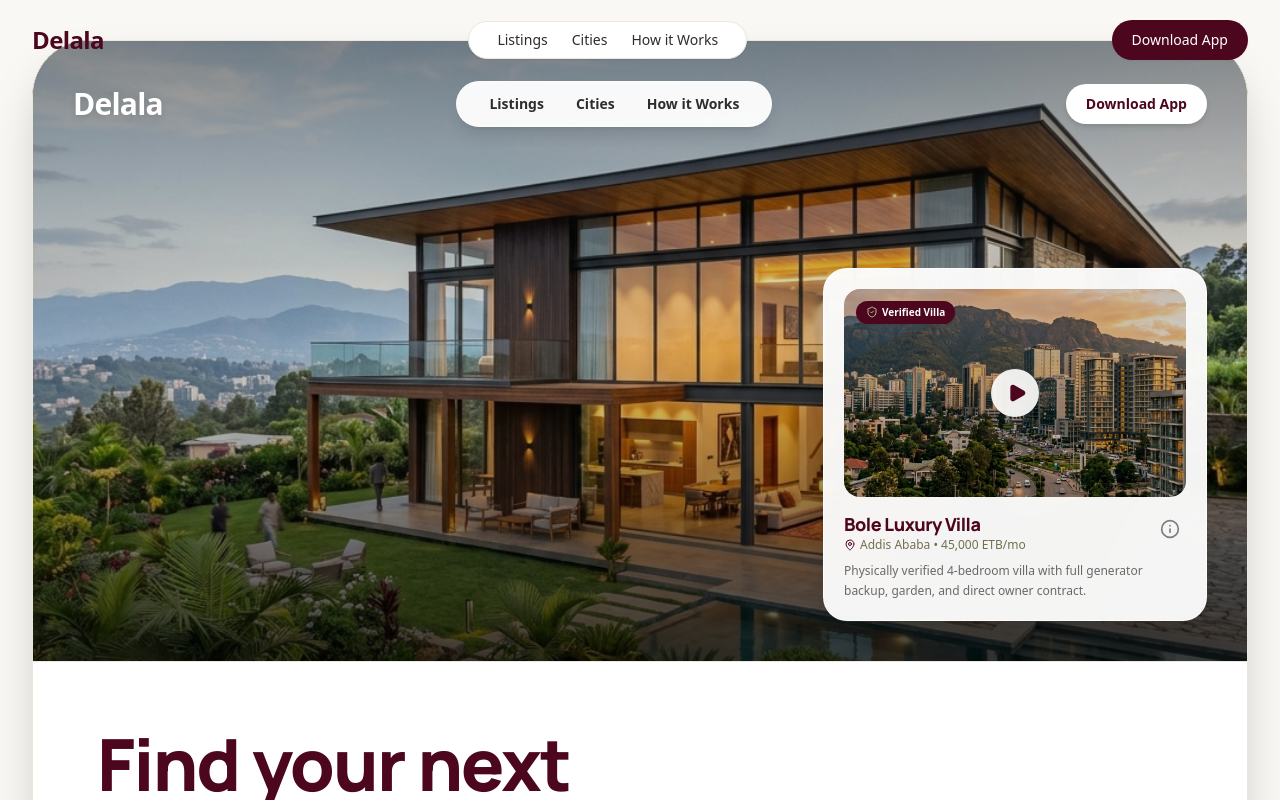
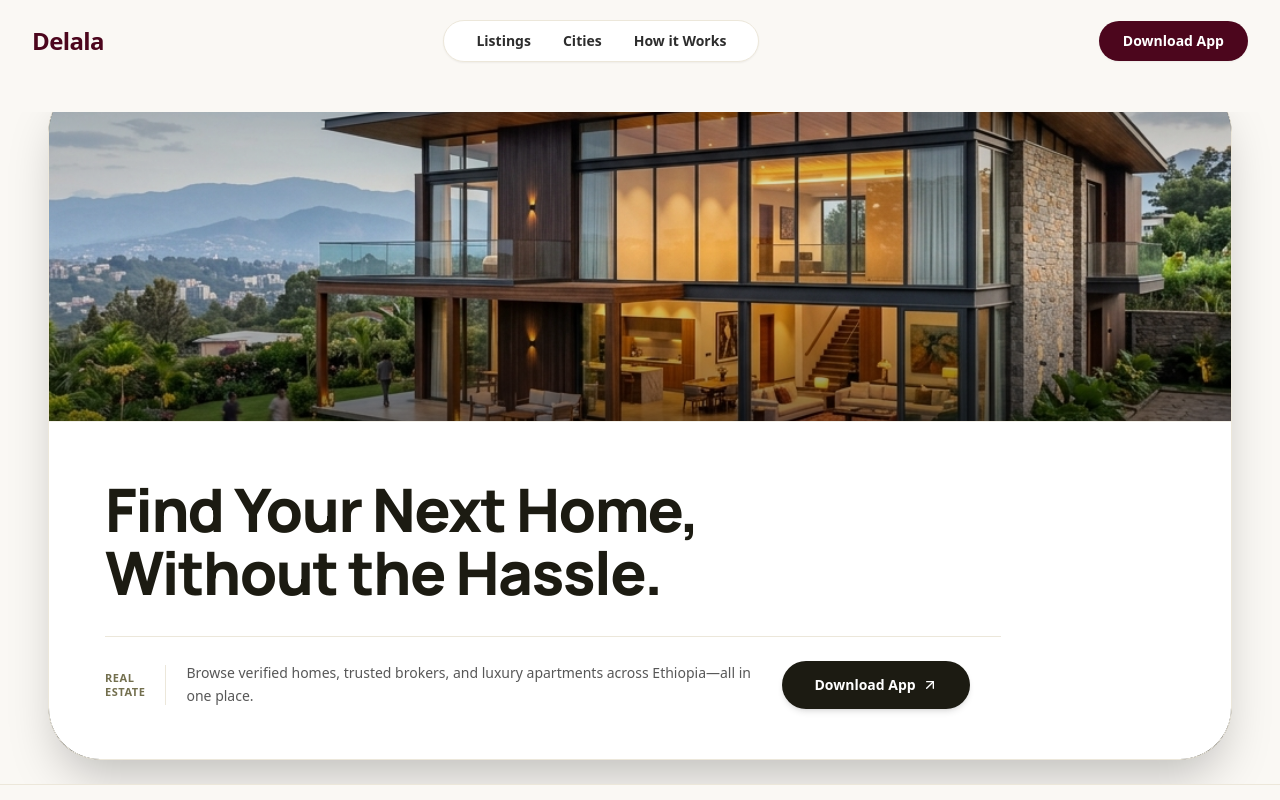
Before and after one commit to Tommy-devgit/Delala-Landing, a Next.js app in the folder client/: page / in a window 1280 px wide. Shown: the top 800 px of the page. Built offline with nearby package versions, Linux system fonts and the light colour scheme.

Commit message:
feat: implement landing page layout including navigation, FAQ section, footer, and call-to-action components

```diff
--- a/client/app/page.tsx
+++ b/client/app/page.tsx
@@ -14,11 +14,11 @@ import { Footer } from "@/components/footer";
 export default function Home() {
   return (
     <div className="min-h-screen flex flex-col bg-[#FAF8F4] selection:bg-[#B4C292]/40 selection:text-[#4C061D]">
-      {/* Sticky Header */}
+      {/* Top Navbar */}
       <Navbar />
 
       {/* Main Content Flow */}
-      <main className="flex-grow">
+      <main className="flex-grow pt-24 sm:pt-28">
         {/* 1. Reference Layout Inspired Hero */}
         <Hero />
 
@@ -31,13 +31,13 @@ export default function Home() {
         {/* 4. How It Works 3-Step Journey */}
         <HowItWorks />
 
-        {/* 5. Mobile App Dual Device Showcase */}
+        {/* 5. Mobile App Showcase */}
         <AppShowcase />
 
         {/* 6. Popular Cities Showcase */}
         <PopularCities />
 
-        {/* 7. Why Delala (Traditional vs Delala) */}
+        {/* 7. Why Delala */}
         <WhyDelala />
 
         {/* 8. Verified Testimonials */}
--- a/client/components/footer.tsx
+++ b/client/components/footer.tsx
@@ -2,7 +2,7 @@
 
 import Link from "next/link";
 import { NAV_ITEMS } from "@/lib/constants";
-import { MapPin, Mail, Phone, Heart } from "lucide-react";
+import { MapPin, Mail, Phone } from "lucide-react";
 
 export function Footer() {
   return (
@@ -11,18 +11,8 @@ export function Footer() {
         <div className="grid grid-cols-1 md:grid-cols-2 lg:grid-cols-5 gap-10 lg:gap-12 mb-12">
           {/* Brand Col */}
           <div className="lg:col-span-2 space-y-4">
-            <Link href="/" className="flex items-center gap-2.5">
-              <div className="w-10 h-10 rounded-xl bg-[#4C061D] flex items-center justify-center text-[#B4C292] font-semibold text-xl border border-[#B4C292]/30">
-                D
-              </div>
-              <div className="flex items-center gap-2">
-                <span className="font-heading font-extrabold text-2xl tracking-tight text-white">
-                  Delala
-                </span>
-                <span className="px-2 py-0.5 rounded-full text-xs font-semibold bg-[#B4C292]/20 text-[#B4C292] border border-[#B4C292]/30">
-                  ደላላ
-                </span>
-              </div>
+            <Link href="/" className="font-heading font-black text-2xl tracking-tight text-white">
+              Delala
             </Link>
 
             <p className="text-sm text-[#FAF8F4]/75 leading-relaxed max-w-sm">
@@ -35,7 +25,7 @@ export function Footer() {
             </div>
           </div>
 
-          {/* Quick Navigation Links */}
+          {/* Navigation */}
           <div>
             <h4 className="font-heading font-bold text-sm text-white uppercase tracking-wider mb-4">
               Navigation
@@ -54,7 +44,7 @@ export function Footer() {
             </ul>
           </div>
 
-          {/* Top Cities */}
+          {/* Featured Cities */}
           <div>
             <h4 className="font-heading font-bold text-sm text-white uppercase tracking-wider mb-4">
               Featured Cities
@@ -62,36 +52,31 @@ export function Footer() {
             <ul className="space-y-2.5 text-sm text-[#FAF8F4]/70 font-medium">
               <li>
                 <a href="#cities" className="hover:text-[#B4C292] transition-colors">
-                  Addis Ababa (አዲስ አበባ)
+                  Addis Ababa
                 </a>
               </li>
               <li>
                 <a href="#cities" className="hover:text-[#B4C292] transition-colors">
-                  Hawassa (ሀዋሳ)
+                  Hawassa
                 </a>
               </li>
               <li>
                 <a href="#cities" className="hover:text-[#B4C292] transition-colors">
-                  Adama (አዳማ)
+                  Adama
                 </a>
               </li>
               <li>
                 <a href="#cities" className="hover:text-[#B4C292] transition-colors">
-                  Bahir Dar (ባሕር ዳር)
-                </a>
-              </li>
-              <li>
-                <a href="#cities" className="hover:text-[#B4C292] transition-colors">
-                  Dire Dawa (ድሬዳዋ)
+                  Bahir Dar
                 </a>
               </li>
             </ul>
           </div>
 
-          {/* Contact Details */}
+          {/* Contact */}
           <div>
             <h4 className="font-heading font-bold text-sm text-white uppercase tracking-wider mb-4">
-              Contact & Support
+              Contact
             </h4>
             <ul className="space-y-3 text-sm text-[#FAF8F4]/70">
               <li className="flex items-center gap-2.5">
@@ -106,19 +91,13 @@ export function Footer() {
                   +251 911 002 233
                 </a>
               </li>
-              <li className="text-xs text-[#FAF8F4]/50 pt-2">
-                Mon - Sat: 8:30 AM - 6:00 PM EAT
-              </li>
             </ul>
           </div>
         </div>
 
-        {/* Bottom Copyright & Legal */}
         <div className="pt-8 border-t border-[#ECE7DA]/10 flex flex-col sm:flex-row items-center justify-between gap-4 text-xs text-[#FAF8F4]/60">
-          <div className="flex items-center gap-1">
-            <span>© {new Date().getFullYear()} Delala Technologies Inc. Made with</span>
-            <Heart className="w-3.5 h-3.5 fill-[#B4C292] text-[#B4C292] inline mx-0.5" />
-            <span>for Ethiopia.</span>
+          <div>
+            © {new Date().getFullYear()} Delala Technologies Inc. All rights reserved.
           </div>
 
           <div className="flex items-center gap-6">
@@ -128,9 +107,6 @@ export function Footer() {
             <a href="#" className="hover:text-white transition-colors">
               Terms of Service
             </a>
-            <a href="#" className="hover:text-white transition-colors">
-              Broker Charter
-            </a>
           </div>
         </div>
       </div>
--- a/client/components/hero.tsx
+++ b/client/components/hero.tsx
@@ -1,154 +1,71 @@
 "use client";
 
-import { useState } from "react";
-import { VideoModal } from "@/components/video-modal";
-import { NAV_ITEMS } from "@/lib/constants";
-import { Play, Info, ArrowUpRight, MapPin, ShieldCheck } from "lucide-react";
-import { motion } from "framer-motion";
-import Link from "next/link";
+import { ArrowUpRight } from "lucide-react";
 
 export function Hero() {
-  const [videoModalOpen, setVideoModalOpen] = useState(false);
+  return (
+    <section className="relative bg-[#FAF8F4] select-none overflow-hidden pb-4 sm:pb-6">
+      {/* Outer Padding Container pulled slightly upward (-mt) with balanced horizontal spacing */}
+      <div className="max-w-7xl mx-auto px-6 sm:px-10 lg:px-12 -mt-4 sm:-mt-6 lg:-mt-8">
 
-  return (
-    <section className="relative pt-6 sm:pt-10 pb-12 bg-[#FAF8F4] select-none">
-      <div className="max-w-7xl mx-auto px-4 sm:px-6 lg:px-8">
-        {/* Main Hero Container Frame matching reference layout structure */}
-        <div className="relative w-full rounded-[32px] sm:rounded-[44px] md:rounded-[56px] overflow-hidden bg-[#3B3923] shadow-2xl border border-[#ECE7DA]">
+        {/* MAIN HERO CARD CONTAINER — STRICT MAX 100VH HEIGHT & TUCKED UPWARD */}
+        <div className="relative w-full max-h-[calc(100vh-120px)] min-h-[480px] sm:min-h-[540px] rounded-[36px] sm:rounded-[44px] lg:rounded-[52px] overflow-hidden shadow-2xl bg-[#1c1b12] border border-[#ECE7DA] flex flex-col justify-between">
 
-          {/* TOP SECTION: Massive High-Res Photo Canvas with Integrated Top Pill Bar */}
-          <div className="relative min-h-[480px] sm:min-h-[540px] lg:min-h-[620px] w-full flex flex-col justify-between p-6 sm:p-10">
-            {/* Background Visual Asset */}
+          {/* 1. TOP VISUAL PHOTO BACKDROP */}
+          <div className="relative flex-1 min-h-[280px] sm:min-h-[340px] w-full overflow-hidden">
+            {/* Background Visual Photo */}
             <img
               src="/images/hero_property.png"
               alt="Delala Luxury Ethiopian Property"
-              className="absolute inset-0 w-full h-full object-cover object-center opacity-90"
+              className="absolute inset-0 w-full h-full object-cover object-center"
             />
-            {/* Dark vignette gradient for contrast */}
-            <div className="absolute inset-0 bg-gradient-to-b from-black/40 via-transparent to-black/70" />
-
-            {/* INTEGRATED NAVBAR MATCHING REFERENCE NOTCH STYLE */}
-            <div className="relative z-20 flex items-center justify-between w-full">
-              {/* Brand Logo */}
-              <Link href="/" className="font-heading font-black text-2xl sm:text-3xl tracking-tight text-white drop-shadow-md">
-                Delala
-              </Link>
-
-              {/* Integrated Center Pill Notch */}
-              <nav className="hidden md:flex items-center gap-8 bg-white/95 backdrop-blur-md px-8 py-3 rounded-full border border-white/60 shadow-lg text-sm font-semibold text-[#2D2D2D]">
-                {NAV_ITEMS.map((item) => (
-                  <Link
-                    key={item.label}
-                    href={item.href}
-                    className="hover:text-[#4C061D] transition-colors"
-                  >
-                    {item.label}
-                  </Link>
-                ))}
-              </nav>
-
-              {/* Right Action Buttons */}
-              <div className="flex items-center gap-3">
-                <a
-                  href="#download"
-                  className="px-5 py-2.5 rounded-full bg-white text-[#4C061D] font-bold text-xs sm:text-sm shadow-md hover:bg-[#FAF8F4] transition-all"
-                >
-                  Download App
-                </a>
-              </div>
+            {/* Soft Dark Vignette Overlay */}
+            <div className="absolute inset-0 bg-gradient-to-b from-black/30 via-transparent to-black/50 pointer-events-none" />
           </div>
 
-            {/* FLOATING MEDIA CARD ON BOTTOM RIGHT MATCHING REFERENCE PHOTO */}
-            <div className="relative z-20 self-end mt-auto pt-10">
-              <motion.div
-                initial={{ opacity: 0, y: 20 }}
-                animate={{ opacity: 1, y: 0 }}
-                transition={{ duration: 0.6, delay: 0.2 }}
-                className="w-72 sm:w-80 md:w-96 bg-white/95 backdrop-blur-xl p-4 sm:p-5 rounded-3xl border border-white/80 shadow-2xl text-[#2D2D2D]"
-              >
-                <div className="relative h-44 sm:h-52 w-full rounded-2xl overflow-hidden mb-4 group cursor-pointer" onClick={() => setVideoModalOpen(true)}>
-                  <img
-                    src="/images/city_addis_ababa.png"
-                    alt="Addis Ababa Bole Property"
-                    className="w-full h-full object-cover group-hover:scale-105 transition-transform duration-500"
-                  />
-                  <div className="absolute inset-0 bg-black/20 group-hover:bg-black/30 transition-colors" />
+          {/* 2. BOTTOM CONTENT SECTION (Video box removed per request) */}
+          <div className="relative z-20 bg-white p-8 sm:p-12 lg:p-14 border-t border-[#ECE7DA]/60">
+            <div className="max-w-4xl">
 
-                  {/* Play Button Icon */}
-                  <div className="absolute inset-0 flex items-center justify-center">
-                    <div className="w-12 h-12 rounded-full bg-white/90 backdrop-blur-md text-[#4C061D] flex items-center justify-center shadow-lg group-hover:scale-110 transition-transform">
-                      <Play className="w-5 h-5 fill-[#4C061D] translate-x-0.5" />
-                    </div>
-                  </div>
-
-                  {/* Verified Tag */}
-                  <span className="absolute top-3 left-3 bg-[#4C061D] text-white text-[10px] font-bold px-2.5 py-1 rounded-full flex items-center gap-1 shadow-xs">
-                    <ShieldCheck className="w-3 h-3 text-[#B4C292]" /> Verified Villa
-                  </span>
-                </div>
-
-                <div className="flex items-start justify-between mb-2">
-                  <div>
-                    <h3 className="font-heading font-extrabold text-lg text-[#4C061D] leading-tight">
-                      Bole Luxury Villa
-                    </h3>
-                    <div className="flex items-center gap-1 text-xs text-[#736F4E] font-medium mt-0.5">
-                      <MapPin className="w-3 h-3 text-[#4C061D]" /> Addis Ababa • 45,000 ETB/mo
-                    </div>
-                  </div>
-                  <button
-                    onClick={() => setVideoModalOpen(true)}
-                    className="p-1.5 rounded-full hover:bg-[#FAF8F4] text-[#2D2D2D]/60 hover:text-[#4C061D] transition-colors"
-                  >
-                    <Info className="w-5 h-5" />
-                  </button>
-                </div>
-
-                <p className="text-xs text-[#2D2D2D]/70 font-normal leading-relaxed line-clamp-2">
-                  Physically verified 4-bedroom villa with full generator backup, garden, and direct owner contract.
-                </p>
-              </motion.div>
-            </div>
-          </div>
-
-          {/* BOTTOM LEFT SECTION: INSET WHITE CONTENT CONTAINER MATCHING REFERENCE LAYOUT */}
-          <div className="bg-white p-8 sm:p-12 lg:p-16 border-t border-[#ECE7DA] relative z-20">
-            <div className="grid grid-cols-1 lg:grid-cols-12 gap-8 items-end">
-              {/* Left Headline Area */}
-              <div className="lg:col-span-7">
-                <h1 className="font-heading text-4xl sm:text-5xl lg:text-7xl font-extrabold text-[#4C061D] tracking-tight leading-[1.05]">
-                  Find your next home, <br />
-                  without the hassle.
+              {/* Massive Headline matching 'The Best Way to Heal Your Pain.' */}
+              <div className="mb-6 sm:mb-8">
+                <h1 className="font-heading text-4xl sm:text-5xl lg:text-6xl font-extrabold text-[#1c1b12] tracking-tight leading-[1.05]">
+                  Find Your Next Home, <br />
+                  Without the Hassle.
                 </h1>
               </div>
 
-              {/* Right Subtitle & Action Area matching reference layout */}
-              <div className="lg:col-span-5 flex flex-col sm:flex-row items-start sm:items-center gap-6">
+              {/* Subtitle Row with Vertical Line Divider & Pill Button */}
+              <div className="flex flex-col sm:flex-row items-start sm:items-center gap-5 pt-6 border-t border-[#ECE7DA]">
+                {/* Left Label */}
+                <div className="text-[11px] font-bold text-[#736F4E] uppercase tracking-wider shrink-0 leading-tight">
+                  Real <br />
+                  Estate
+                </div>
+
                 {/* Vertical Divider Line */}
-                <div className="hidden sm:block w-px h-16 bg-[#ECE7DA]" />
+                <div className="hidden sm:block w-px h-10 bg-[#ECE7DA]" />
 
-                <div className="space-y-4">
-                  <p className="text-sm sm:text-base text-[#2D2D2D]/80 leading-relaxed font-normal">
-                    Browse verified homes, trusted brokers, and apartments across Ethiopia—all in one place.
+                {/* Subtitle */}
+                <p className="text-xs sm:text-sm text-[#2D2D2D]/80 leading-relaxed font-medium flex-1 max-w-xl">
+                  Browse verified homes, trusted brokers, and luxury apartments across Ethiopia—all in one place.
                 </p>
 
+                {/* Black Pill Action Button */}
                 <a
                   href="#download"
-                    className="inline-flex items-center justify-center px-8 py-3.5 rounded-full bg-[#4C061D] text-white font-bold text-sm shadow-md hover:bg-[#3B3923] transition-all group"
+                  className="inline-flex items-center justify-center px-8 py-3.5 rounded-full bg-[#1c1b12] text-white font-bold text-xs sm:text-sm shadow-md hover:bg-[#4C061D] transition-colors shrink-0 group"
                 >
                   <span>Download App</span>
-                    <ArrowUpRight className="w-4 h-4 ml-2 group-hover:translate-x-0.5 group-hover:-translate-y-0.5 transition-transform" />
+                  <ArrowUpRight className="w-4 h-4 ml-1.5 group-hover:translate-x-0.5 group-hover:-translate-y-0.5 transition-transform" />
                 </a>
               </div>
-              </div>
+
             </div>
           </div>
 
         </div>
       </div>
-
-      {/* Interactive Video Modal */}
-      <VideoModal isOpen={videoModalOpen} onClose={() => setVideoModalOpen(false)} />
     </section>
   );
 }
--- a/client/components/navbar.tsx
+++ b/client/components/navbar.tsx
@@ -3,10 +3,10 @@
 import { useState, useEffect } from "react";
 import Link from "next/link";
 import { NAV_ITEMS } from "@/lib/constants";
-import { Menu, X, Smartphone } from "lucide-react";
+import { Menu, X } from "lucide-react";
 import { motion, AnimatePresence } from "framer-motion";
 
-export function Navbar({ variant = "sticky" }: { variant?: "sticky" | "embedded" }) {
+export function Navbar() {
   const [scrolled, setScrolled] = useState(false);
   const [mobileMenuOpen, setMobileMenuOpen] = useState(false);
 
@@ -18,49 +18,6 @@ export function Navbar({ variant = "sticky" }: { variant?: "sticky" | "embedded"
     return () => window.removeEventListener("scroll", handleScroll);
   }, []);
 
-  if (variant === "embedded") {
-    return (
-      <header className="w-full py-6 px-6 sm:px-10 flex items-center justify-between z-30 relative">
-        {/* Brand Logo */}
-        <Link href="/" className="font-heading font-black text-2xl tracking-tight text-white hover:opacity-90 transition-opacity">
-          Delala
-        </Link>
-
-        {/* Center Integrated Pill Navigation bar */}
-        <nav className="hidden md:flex items-center gap-6 bg-white/90 backdrop-blur-md px-8 py-2.5 rounded-full border border-white/40 shadow-sm text-sm font-medium text-[#2D2D2D]">
-          {NAV_ITEMS.map((item) => (
-            <Link
-              key={item.label}
-              href={item.href}
-              className="hover:text-[#4C061D] transition-colors"
-            >
-              {item.label}
-            </Link>
-          ))}
-        </nav>
-
-        {/* Right CTA */}
-        <div className="hidden md:flex items-center gap-3">
-          <a
-            href="#download"
-            className="px-6 py-2.5 rounded-full bg-white text-[#4C061D] font-semibold text-sm shadow-sm hover:bg-[#FAF8F4] transition-all"
-          >
-            Download App
-          </a>
-        </div>
-
-        {/* Mobile Menu Button */}
-        <button
-          onClick={() => setMobileMenuOpen(!mobileMenuOpen)}
-          className="md:hidden p-2.5 rounded-xl bg-white/20 backdrop-blur-md text-white border border-white/30"
-          aria-label="Toggle menu"
-        >
-          {mobileMenuOpen ? <X className="w-6 h-6" /> : <Menu className="w-6 h-6" />}
-        </button>
-      </header>
-    );
-  }
-
   return (
     <header
       className={`fixed top-0 left-0 right-0 z-50 transition-all duration-300 ${
@@ -71,11 +28,16 @@ export function Navbar({ variant = "sticky" }: { variant?: "sticky" | "embedded"
     >
       <div className="max-w-7xl mx-auto px-4 sm:px-6 lg:px-8">
         <div className="flex items-center justify-between">
-          <Link href="/" className="font-heading font-black text-2xl tracking-tight text-[#4C061D]">
+          {/* Logo */}
+          <Link
+            href="/"
+            className="font-heading font-black text-2xl tracking-tight text-[#4C061D] hover:opacity-90 transition-opacity"
+          >
             Delala
           </Link>
 
-          <nav className="hidden md:flex items-center gap-6 bg-white px-7 py-2 rounded-full border border-[#ECE7DA] shadow-xs text-sm font-medium text-[#2D2D2D]">
+          {/* Center Nav Links (3 items: Listings, Cities, How it Works) */}
+          <nav className="hidden md:flex items-center gap-8 bg-white px-8 py-2.5 rounded-full border border-[#ECE7DA] shadow-xs text-sm font-bold text-[#2D2D2D]">
             {NAV_ITEMS.map((item) => (
               <Link
                 key={item.label}
@@ -87,24 +49,28 @@ export function Navbar({ variant = "sticky" }: { variant?: "sticky" | "embedded"
             ))}
           </nav>
 
+          {/* Right Action CTA */}
           <div className="hidden md:flex items-center gap-3">
             <a
               href="#download"
-              className="px-5 py-2.5 rounded-full bg-[#4C061D] text-white font-medium text-sm shadow-xs hover:bg-[#3B3923] transition-colors"
+              className="px-6 py-2.5 rounded-full bg-[#4C061D] text-white font-bold text-sm shadow-xs hover:bg-[#3B3923] transition-colors"
             >
               Download App
             </a>
           </div>
 
+          {/* Mobile Menu Button */}
           <button
             onClick={() => setMobileMenuOpen(!mobileMenuOpen)}
             className="md:hidden p-2 rounded-xl bg-white border border-[#ECE7DA] text-[#2D2D2D]"
+            aria-label="Toggle menu"
           >
             {mobileMenuOpen ? <X className="w-6 h-6" /> : <Menu className="w-6 h-6" />}
           </button>
         </div>
       </div>
 
+      {/* Mobile Drawer Menu */}
       <AnimatePresence>
         {mobileMenuOpen && (
           <motion.div
```
Also changed, not shown: client/components/faq.tsx (+8 -17 lines), client/components/final-cta.tsx (+11 -37 lines). Lines whose indentation alone changed are shown as unchanged.
